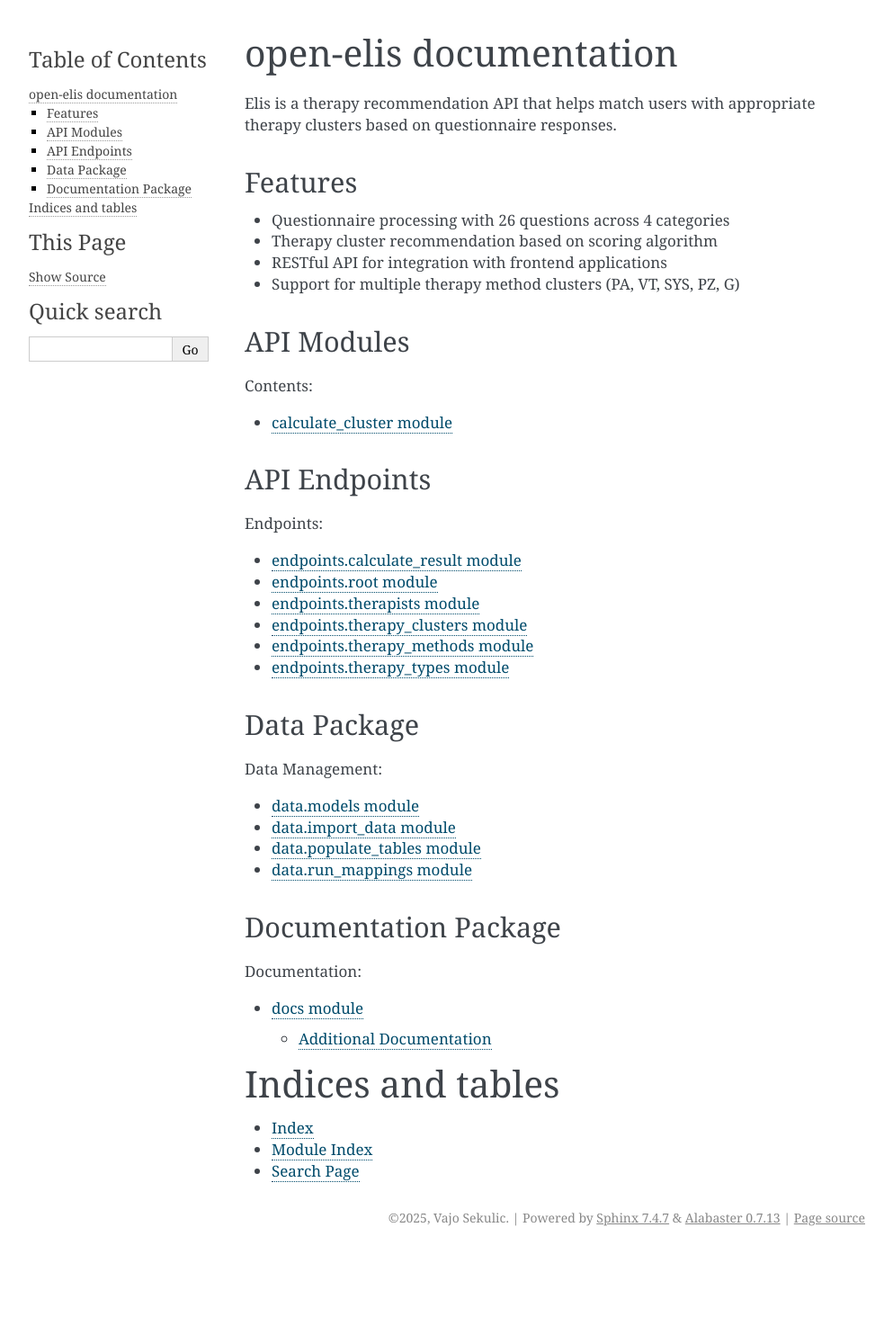
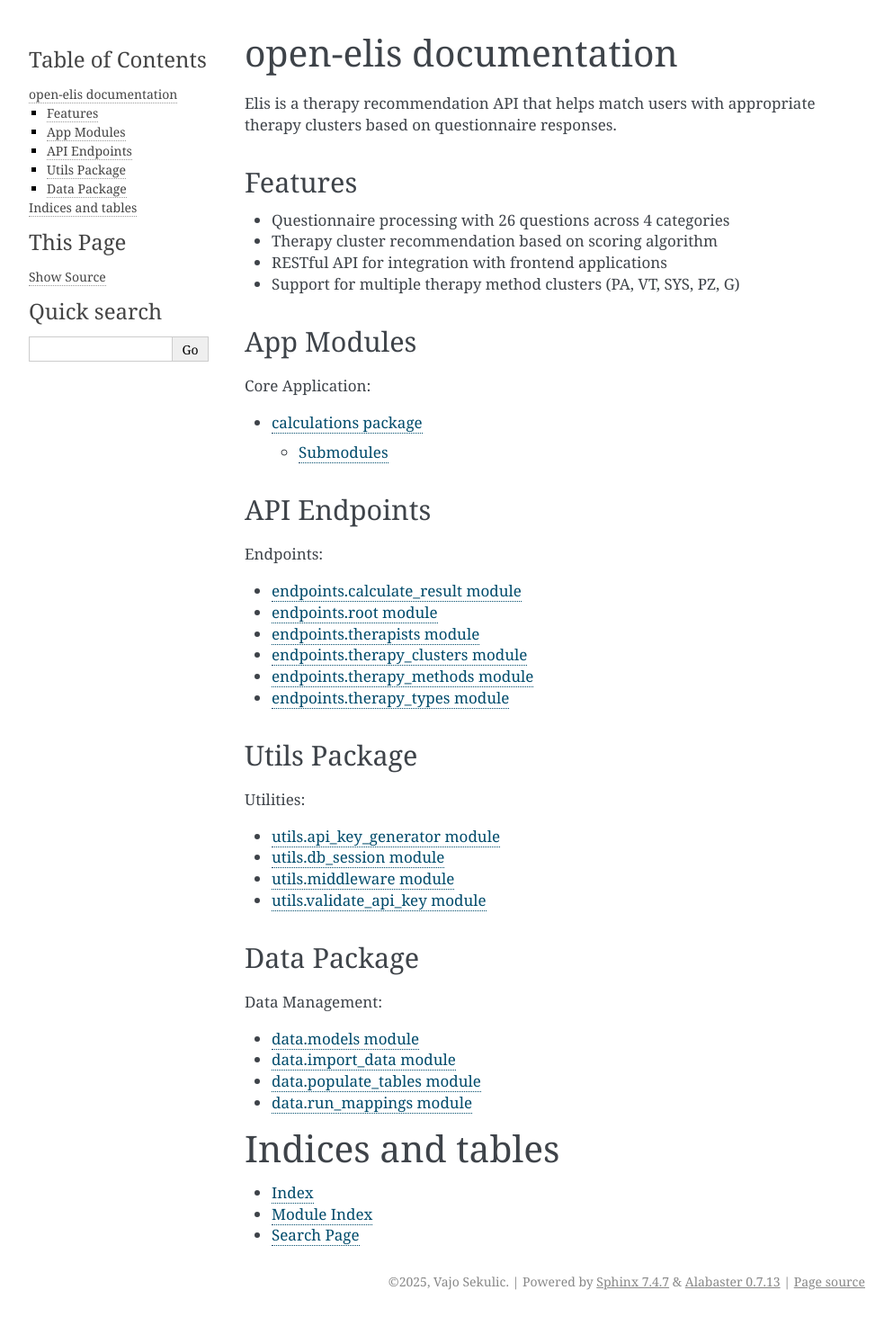
Before and after one commit to vs3kulic/open-elis, a Sphinx documentation site: the page built from docs/source/index.rst, in a window 1280 px wide. Shown: the whole page at 90% size, without its empty margins (148-1141 px from the left). Built offline with Sphinx 7.4.7, drawn with Linux system fonts in a browser that asks for light colours; pages that are not in the unit, such as notebooks, are missing from menus; before the commit the page ends 1393 px from its top, so only the background shows below that.

Commit message:
chore(docs): removed redundant docstrings from .rst files

```diff
--- a/docs/source/data.import_data.rst
+++ b/docs/source/data.import_data.rst
@@ -1,7 +1,5 @@
 data.import_data module
 =======================
-
-This module contains utilities for importing external data sources.
 
 .. automodule:: data.import_data
    :members:
--- a/docs/source/data.models.rst
+++ b/docs/source/data.models.rst
@@ -1,7 +1,5 @@
 data.models module
 ==================
-
-This module contains SQLAlchemy database models for therapy data.
 
 .. automodule:: data.models
    :members:
--- a/docs/source/data.populate_tables.rst
+++ b/docs/source/data.populate_tables.rst
@@ -1,7 +1,5 @@
 data.populate_tables module
 ===========================
-
-This module contains scripts for populating database tables.
 
 .. automodule:: data.populate_tables
    :members:
--- a/docs/source/data.run_mappings.rst
+++ b/docs/source/data.run_mappings.rst
@@ -1,7 +1,5 @@
 data.run_mappings module
 =======================
-
-This module contains mapping utilities for data transformation.
 
 .. automodule:: data.run_mappings
    :members:
--- a/docs/source/index.rst
+++ b/docs/source/index.rst
@@ -16,15 +16,15 @@
 * RESTful API for integration with frontend applications
 * Support for multiple therapy method clusters (PA, VT, SYS, PZ, G)
 
-API Modules
+App Modules
 -----------
 
 .. toctree::
    :maxdepth: 2
-   :caption: Contents:
+   :caption: Core Application:
 
+   calculations
    main
-   calculate_cluster
 
 API Endpoints
 -------------
@@ -40,6 +40,18 @@
    endpoints.therapy_methods
    endpoints.therapy_types
 
+Utils Package
+-------------
+
+.. toctree::
+   :maxdepth: 2
+   :caption: Utilities:
+
+   utils.api_key_generator
+   utils.db_session
+   utils.middleware
+   utils.validate_api_key
+
 Data Package
 ------------
 
@@ -52,15 +64,6 @@
    data.populate_tables
    data.run_mappings
 
-Documentation Package
----------------------
-
-.. toctree::
-   :maxdepth: 2
-   :caption: Documentation:
-
-   docs
-
 Indices and tables
 ==================
 
```
Also changed, not shown: docs/__init__.py (deleted, +0 -9 lines), docs/source/app.rst (added, +10 -0 lines), docs/source/calculations.calculate_cluster.rst (added, +7 -0 lines), docs/source/calculations.rst (added, +20 -0 lines), docs/source/docs.rst (deleted, +0 -18 lines), docs/source/utils.api_key_generator.rst (added, +7 -0 lines), docs/source/utils.db_session.rst (added, +7 -0 lines), docs/source/utils.middleware.rst (added, +7 -0 lines), docs/source/utils.validate_api_key.rst (added, +7 -0 lines).
